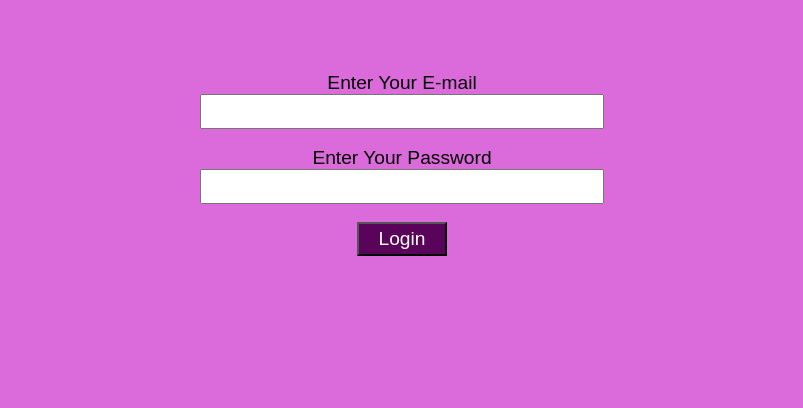
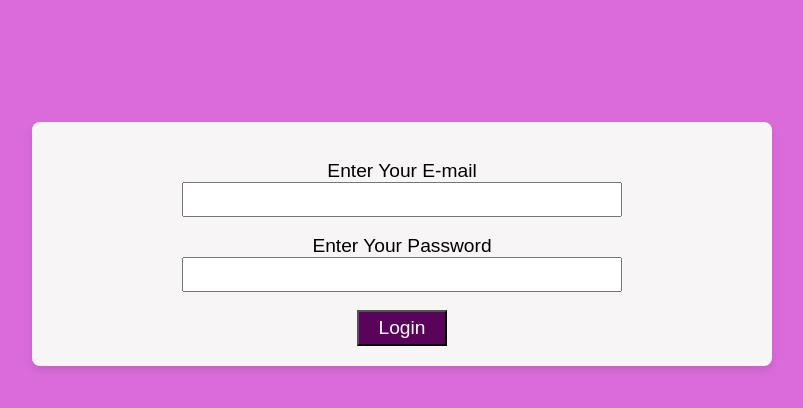
Before and after one commit to AmnaHussien/Event-Management-website, a Flask app: page /login in a window 1280 px wide. Shown: the part 85-493 px from the top of the page, without its empty margins (238-1041 px from the left). Run offline with Flask 3, Linux system fonts and the light colour scheme.

```diff
--- a/website/static/base.css
+++ b/website/static/base.css
@@ -230,7 +230,7 @@ div h2
 button
 {
     background-color: rgb(90, 3, 90);
-    color:white; width:7%; padding:4px; font-size:larger;
+    color:white; width:90px; padding:5px; font-size:larger;
 }
 div label
 {
@@ -238,7 +238,7 @@ div label
 }
 div input
 {
-    width: 30%; padding:8px;
+    width: 60%; padding:8px;
 }
 
 /* update.ss>>>>>>>>>>>>>>>> */
@@ -310,6 +310,15 @@ div input
     border-radius: 8px;
     box-shadow: 0 4px 8px rgba(0, 0, 0, 0.1);
 }
+.about-section-accounts
+{
+    max-width: 700px;
+    margin: 50px auto;
+    padding: 20px;
+    background: #f7f5f5;
+    border-radius: 8px;
+    box-shadow: 0 4px 8px rgba(0, 0, 0, 0.1);
+}
 .add
 {
     color: rgb(65, 4, 65);
--- a/website/template/login.html
+++ b/website/template/login.html
@@ -8,6 +8,8 @@ Login | Event Management
     <form method="POST">
          <br>
          <br>
+    <section class="about-section-accounts">
+        <br>
         <div align="center">
             <label for="email" >Enter Your E-mail</label>
             <br>
@@ -24,5 +26,6 @@ Login | Event Management
         <div align="center">
             <button type="submit"> Login </button>
         </div>
+    </section>
     </form>
 {% endblock %}
--- a/website/template/signup.html
+++ b/website/template/signup.html
@@ -2,6 +2,7 @@
 {% block title %}Sign Up | Event Management{% endblock %}
 {% block content %}
 <form method="POST">
+    <section class="about-section-accounts">
     <br>
     <div  >
         <h2>Create a Event Management account</h2>
@@ -30,7 +31,7 @@
     <div align="center">
         <button type="submit" >Sign Up</button>
     </div>
-
+</section>
 
 </form>
 {% endblock %}
```
Also changed, not shown: instance/databases.db.
